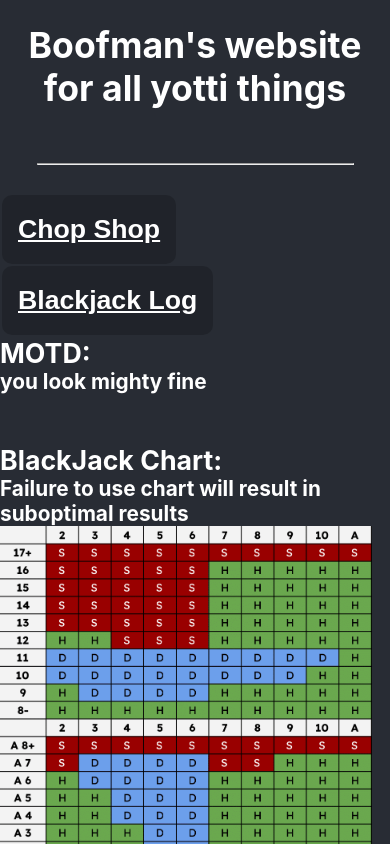
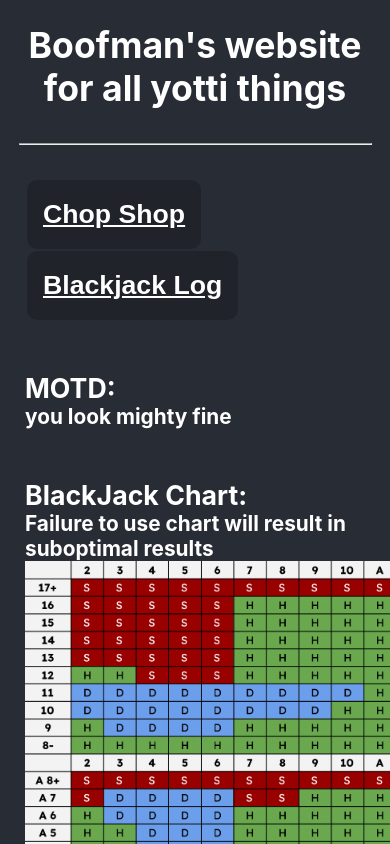
Before and after one commit to sjyamas/chop-shop, a React (Create React App) app: page / in a window 390 px wide. Shown: the top 844 px of the page. Built offline with nearby package versions, Linux system fonts and the light colour scheme.

Commit message:
responsive design for front page

```diff
--- a/src/Pages/Pages.css
+++ b/src/Pages/Pages.css
@@ -12,10 +12,13 @@
     display: flex;
     flex-direction: row;
     justify-content: space-evenly;
-    padding: 5;
 }
 
-@media (max-width: 550px) {
+.padding-col{
+    padding: 25px;
+}
+
+@media (max-width: 570px) {
     .front-body{
         flex-direction: column;
     }
--- a/src/Pages/Pages.jsx
+++ b/src/Pages/Pages.jsx
@@ -13,11 +13,9 @@ export default function Pages() {
           <h1 style={{textAlign: 'center'}}>Boofman's website for all yotti things</h1>
 
         </div>
-        <div style={{padding: 20}}>
-          <hr style={{width: "90%", }}/>
-        </div>
+        <hr style={{width: "90%", }}/>
         <div className="front-body">
-          <div className="front-col">
+          <div className="front-col padding-col">
             <CustomButton>
               <Link to="chop-shop" style={{ color: "white" }}>
                 <h1> Chop Shop </h1>
@@ -30,7 +28,7 @@ export default function Pages() {
             </CustomButton>
 
           </div>
-          <div className="front-col">
+          <div className="front-col padding-col">
             <div>
               <h2 style={{ margin: 0, }}>
                 MOTD:
```
